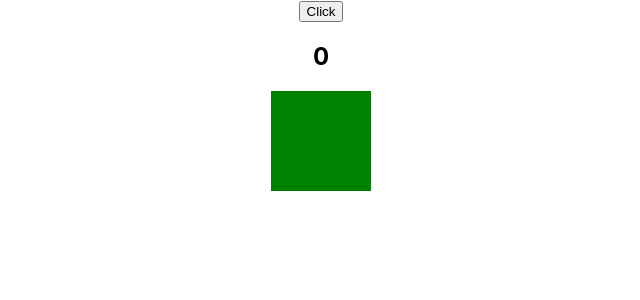
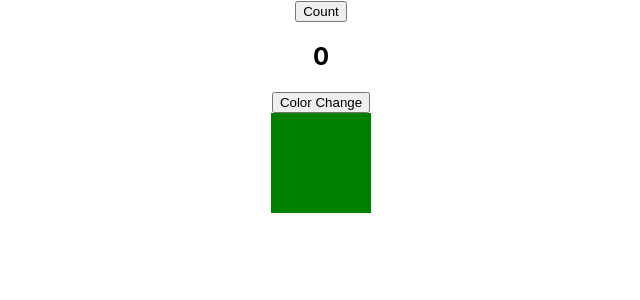
Before and after one commit to zahidhasanemran/memo-doc, a React (Create React App) app: page / in a window 1280 px wide. Shown: the top 300 px of the page, without its empty margins (319-959 px from the left). Built offline with nearby package versions, Linux system fonts and the light colour scheme.

Commit message:
change color with props and add types

```diff
--- a/src/App.tsx
+++ b/src/App.tsx
@@ -1,7 +1,11 @@
 import { memo, useState } from "react"
 import "./App.css"
 
-const Swamp = () => {
+type PropType = {
+  color: string
+}
+
+const Swamp = ({ color }: PropType) => {
   console.log("swamp")
 
   return (
@@ -9,7 +13,7 @@ const Swamp = () => {
       style={{
         width: "100px",
         height: "100px",
-        background: "green",
+        background: color,
         margin: "0 auto",
       }}
     ></div>
@@ -20,14 +24,21 @@ const MemoedSwap = memo(Swamp)
 
 function App() {
   const [count, setCount] = useState(0)
+  const [colour, setColour] = useState("green")
 
   console.log(`${count} Times = `, count)
 
   return (
     <div className="App">
-      <button onClick={() => setCount(count + 1)}>Click</button>
+      <button onClick={() => setCount(count + 1)}>Count</button>
       <h2>{count}</h2>
-      <MemoedSwap />
+
+      <button
+        onClick={() => setColour(colour === "green" ? "orange" : "green")}
+      >
+        Color Change
+      </button>
+      <MemoedSwap color={colour} />
     </div>
   )
 }
```
